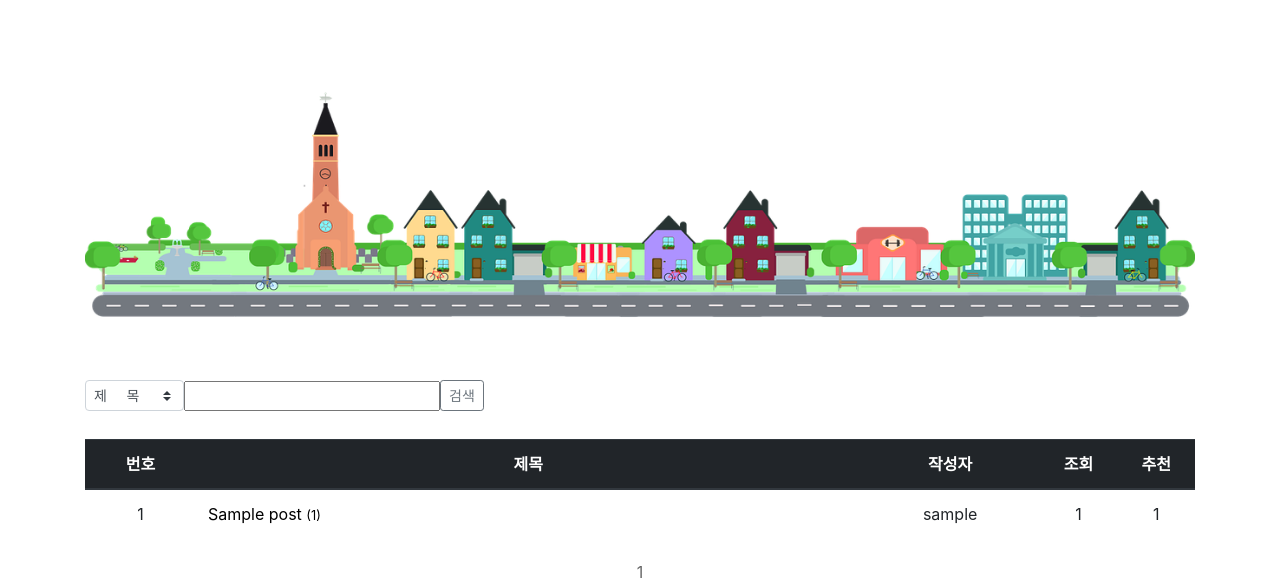
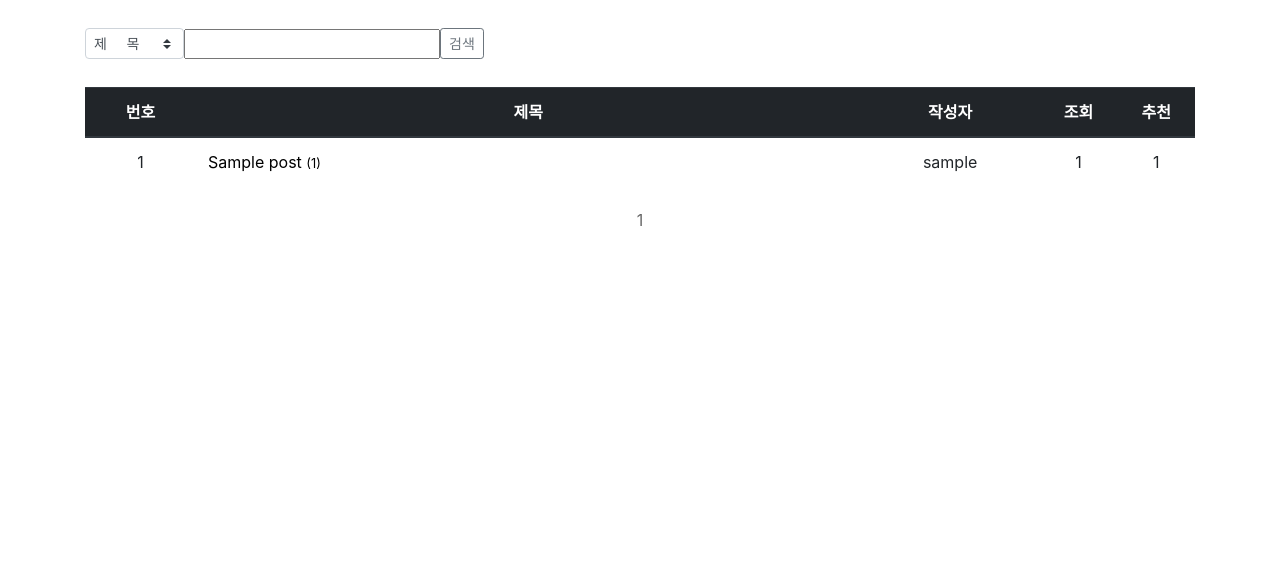
Before and after one commit to gs2dang/community, a Django app: template app/templates/posts/post_list.html in a window 1280 px wide. Shown: the part 56-640 px from the top of the page. Run offline with Django 3.2, Linux system fonts and the light colour scheme; tables that the repository leaves empty hold one stand-in row (values such as "Sample post"); the template is opened without the code that fills it: values that come from a table or form of the project are taken from there, most other values are stand-ins (such as "Sample title", 1, 10 or a date in 2020); parts of the project's set-up code (start-up, migrations or seed data) failed here and were passed over; some libraries are stand-ins or nearby versions.

Commit message:
Travis 12차 테스트
- 확인을 위해서 이미지 삭제
- Docker Tag 'test'에서 'latest'로 수정

```diff
--- a/app/templates/posts/post_list.html
+++ b/app/templates/posts/post_list.html
@@ -2,7 +2,7 @@
 {% load static %}
 {% block content %}
 <!--Jumbotron 배경 화면-->
-<div class="jumbotron"></div>
+<div class=""></div>
 <!-- 검색 및 글쓰기-->
 <div class="row">
     <div class="col-sm-12">
```
Also changed, not shown: 1 other file.
